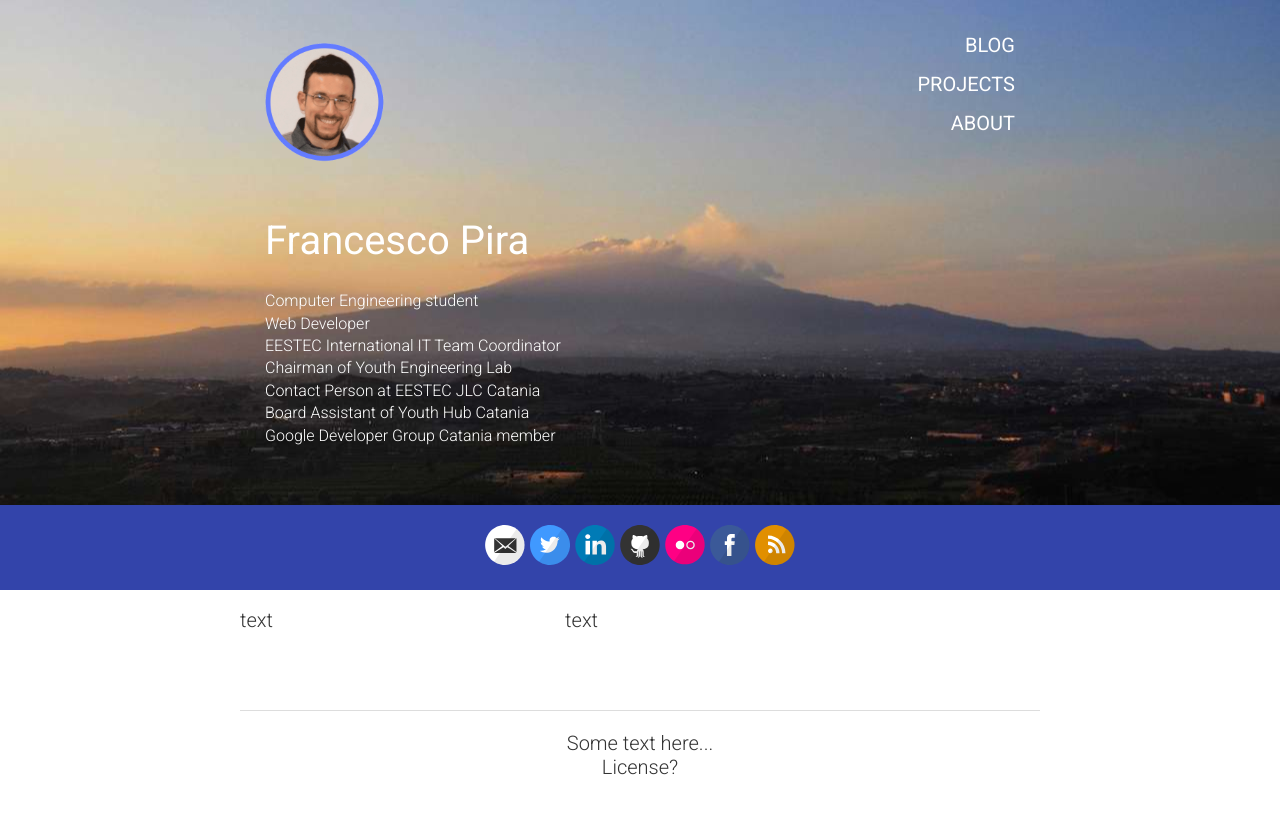
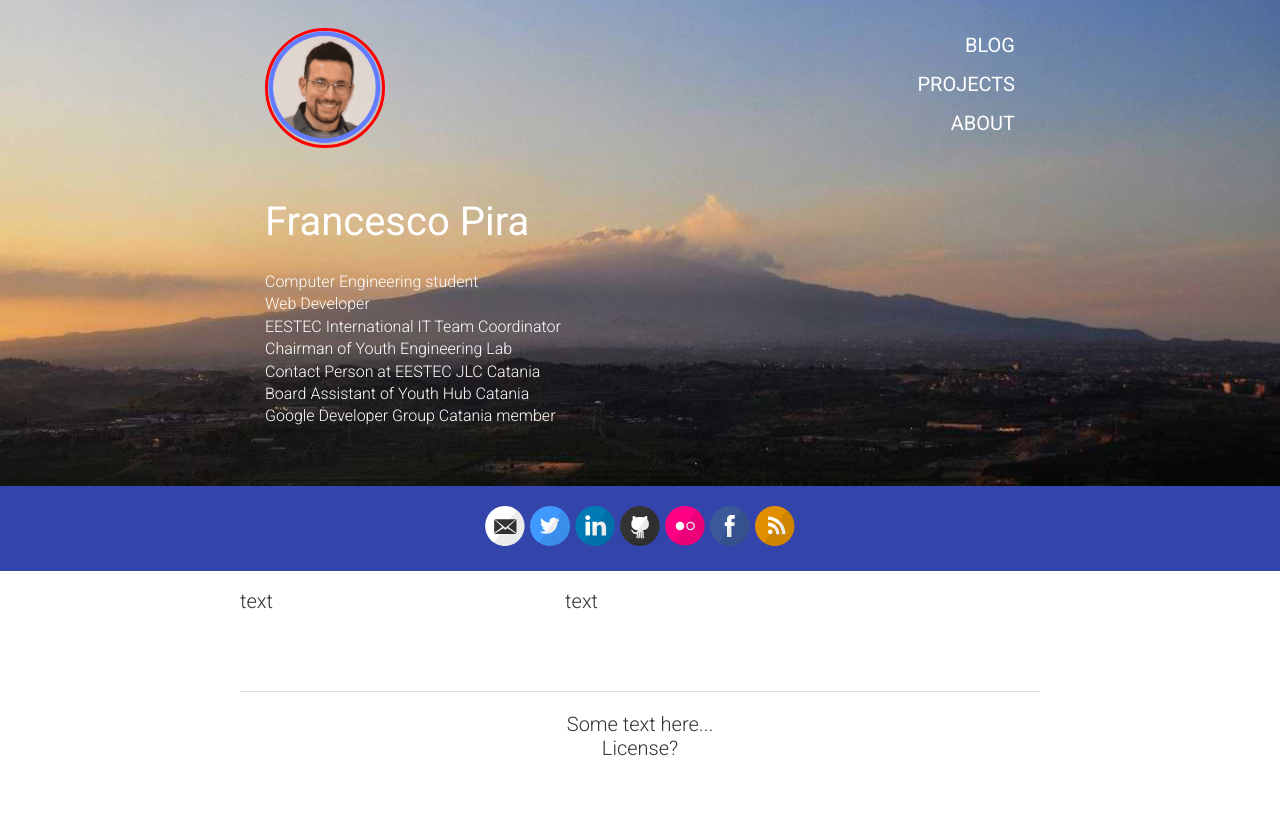
Before and after one commit to pirafrank/Jekyll-Blue, a Jekyll site: the page built from index.html, in a window 1280 px wide. Shown: the top 814 px of the page. Built offline with Jekyll 4.4.1, drawn with Linux system fonts in a browser that asks for light colours; Markdown is read by kramdown in place of the engine named in the settings.

Commit message:
added CSS circle to user pic in home

```diff
--- a/css/home.scss
+++ b/css/home.scss
@@ -64,6 +64,7 @@ h1 {
   }
 }
 
+// move up
 .middle {
   text-align: center;
   background-color: #34a; //34a, 35a
@@ -97,3 +98,15 @@ h1 {
     padding: 10px 0px 5px 0px;
   }
 }
+
+.circlePlate {
+    border-radius: 50%;
+    behavior: url(PIE.htc); /* remove if you don't care about IE8 */
+}
+
+.circleUser {
+    width: 120px;
+    height: 120px;
+    //background-image: url("{{ site.avatar }}");
+    border: 3px solid red;
+}
--- a/index.html
+++ b/index.html
@@ -28,7 +28,9 @@
         <div class="section group header">
           <div class="col span_4_of_5">
               <div class="head-text">
-                <p><img src="{{ site.baseurl }}/images/me.png" width="120px;"></p>
+                <div class="circlePlate circleUser">
+                  <img src="{{ site.baseurl }}/images/me.png" width="120px;">
+                </div>
                 <h1>{{ site.name }}</h1>
                 <div class="info-text">
                   Computer Engineering student<br>
```
